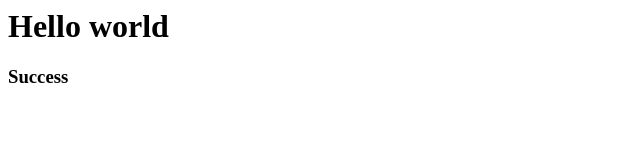
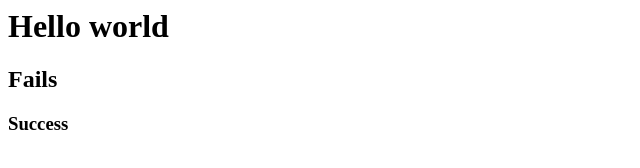
Before and after one commit to vetriselva/hello-world, a plain HTML site: page index.html in a window 1280 px wide. Shown: the whole page, without its empty margins (0-640 px from the left). Drawn offline with Linux system fonts and the light colour scheme.

Commit message:
updated index file

```diff
--- a/index.html
+++ b/index.html
@@ -1,7 +1,7 @@
 <html>
 <body>
   <h1>Hello world</h1>
-
+  <h2>Fails <h2>
   <h3>Success</h3>
 
 </body>
```
